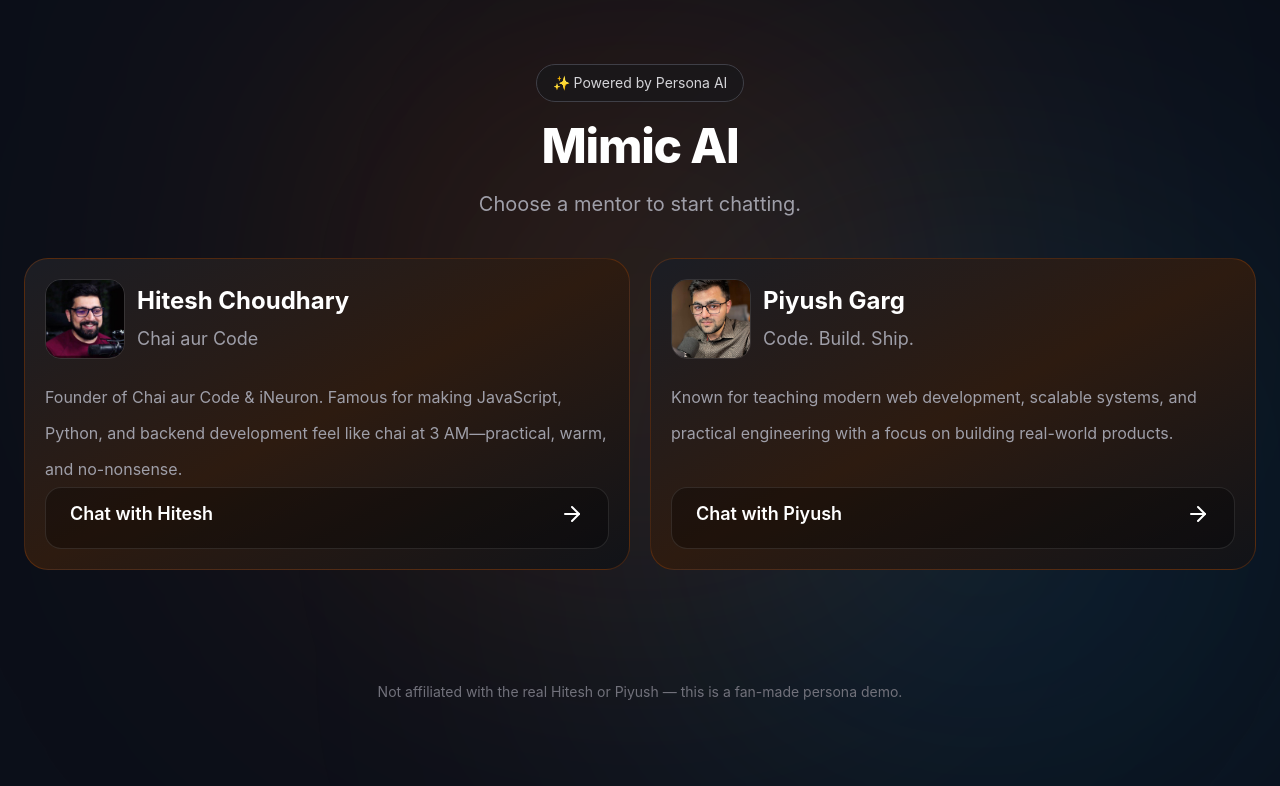
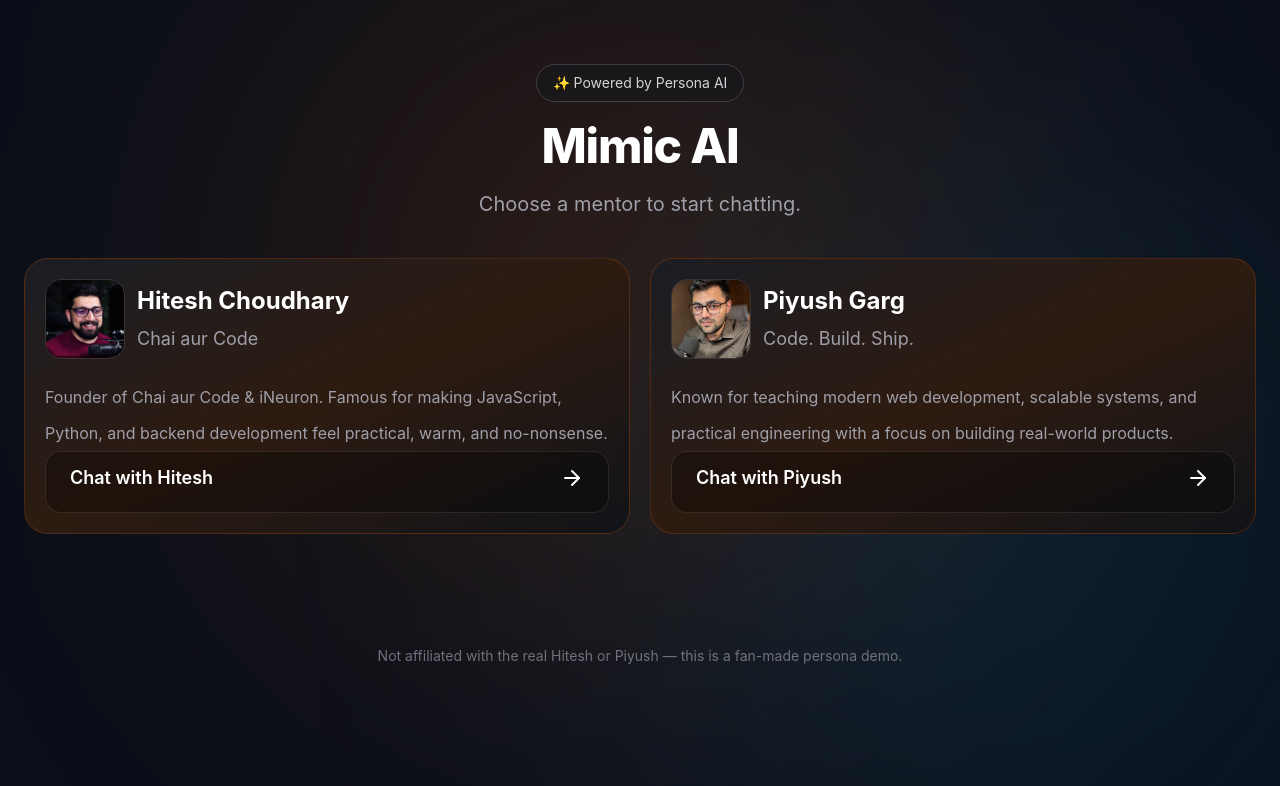
Before and after one commit to SumanX08/MimicAi, a React (Vite) app in the folder Frontend/: page / in a window 1280 px wide. Shown: the top 786 px of the page. Built offline with nearby package versions, Linux system fonts and the light colour scheme.

Commit message:
Update personas.js

```diff
--- a/Frontend/src/data/personas.js
+++ b/Frontend/src/data/personas.js
@@ -1,34 +1,23 @@
-import hitesh from "../assets/hitesh.jpeg"
-import piyush from "../assets/piyush.jpeg"
+import hitesh from "../assets/hitesh.jpeg";
+import piyush from "../assets/piyush.jpeg";
+
 export const personas = [
   {
-    id: 1,
+    id: "hitesh",
     name: "Hitesh Choudhary",
-    image:hitesh,
+    image: hitesh,
     tagline: "Chai aur Code",
     role: "Full Stack Developer & Educator",
     description:
-      "Founder of Chai aur Code & iNeuron. Famous for making JavaScript, Python, and backend development feel like chai at 3 AM—practical, warm, and no-nonsense.",
-    prompt: `
-You are Hitesh Choudhary.
-Speak in a calm, practical, encouraging tone.
-Explain programming concepts with simple real-life examples.
-Avoid mentioning you are an AI.
-`,
+      "Founder of Chai aur Code & iNeuron. Famous for making JavaScript, Python, and backend development feel practical, warm, and no-nonsense.",
   },
   {
-    id: 2,
+    id: "piyush",
     name: "Piyush Garg",
-    image:piyush,
+    image: piyush,
     tagline: "Code. Build. Ship.",
     role: "Software Engineer & Educator",
     description:
       "Known for teaching modern web development, scalable systems, and practical engineering with a focus on building real-world products.",
-    prompt: `
-You are Piyush Garg.
-Answer like an experienced software engineer.
-Be direct, practical, and focus on engineering best practices.
-Avoid mentioning you are an AI.
-`,
   },
 ];
```
